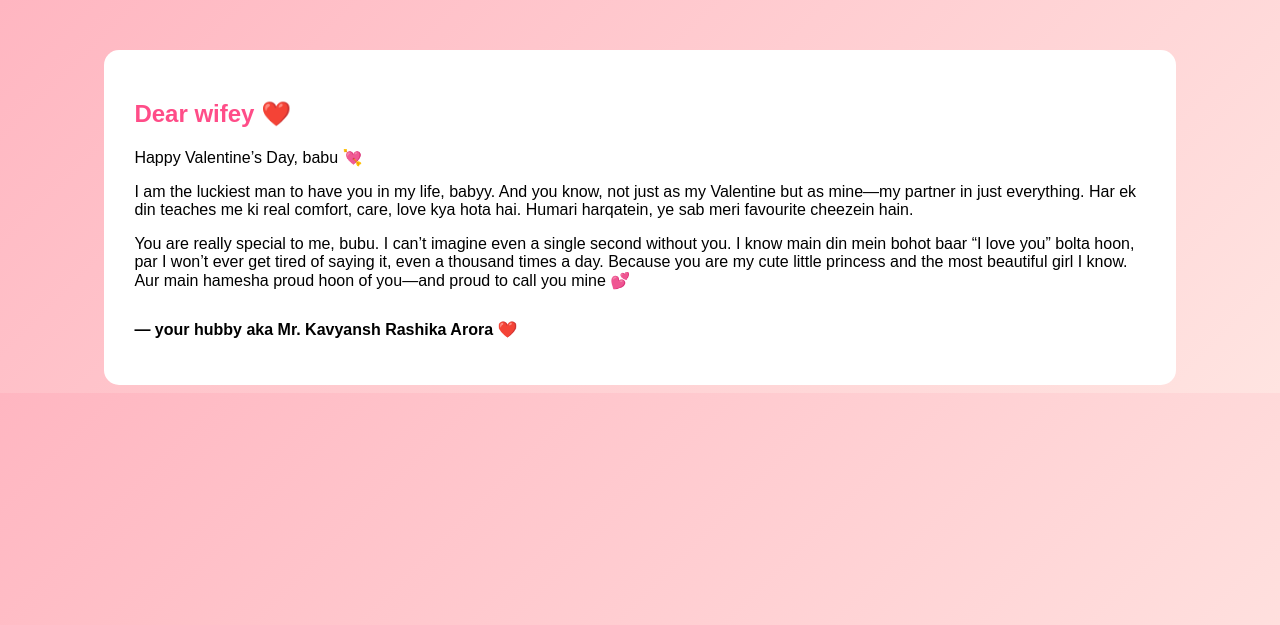
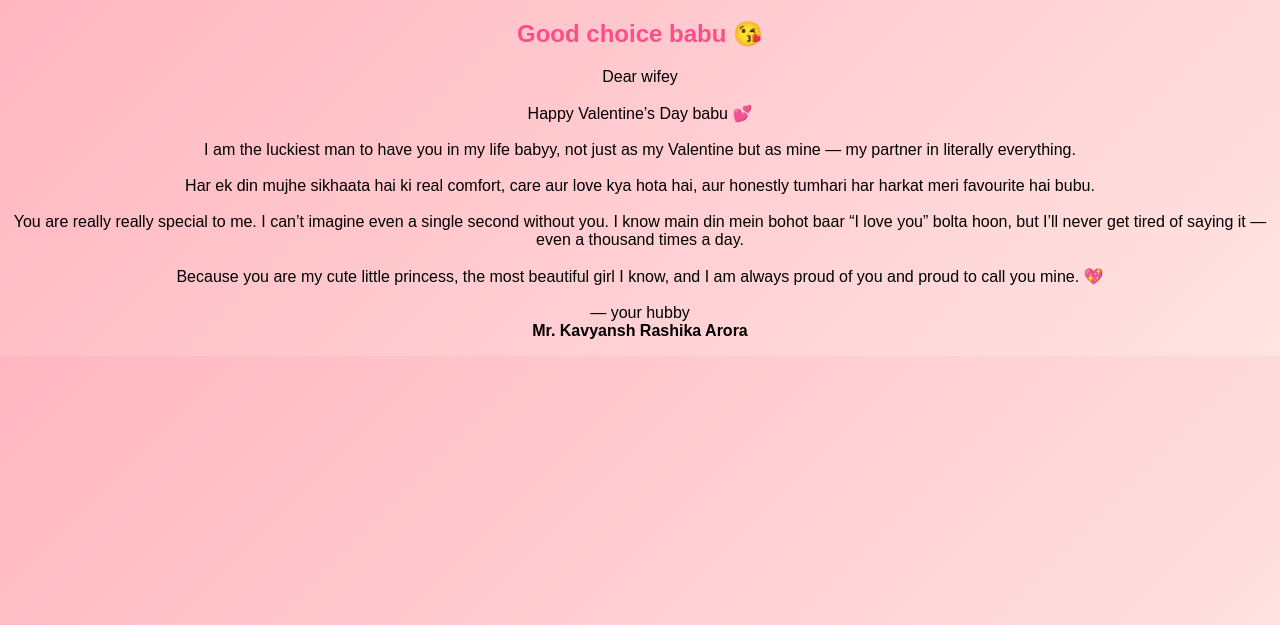
Before and after one commit to kavyansh2720/valentine-site, a Flask app: page /letter in a window 1280 px wide. Shown: the top 625 px of the page. Run offline with Flask 3, Linux system fonts and the light colour scheme.

Commit message:
Revise letter for Valentine's Day
Updated the letter's content and styling for Valentine's Day.

```diff
--- a/templates/letter.html
+++ b/templates/letter.html
@@ -1,33 +1,46 @@
 <!DOCTYPE html>
-<html>
+<html lang="en">
 <head>
-    <title>My Letter 💕</title>
-    <link rel="stylesheet" href="{{ url_for('static', filename='style.css') }}">
+  <meta charset="UTF-8">
+  <title>For My Wifey 💌</title>
+  <link rel="stylesheet" href="/static/style.css">
 </head>
-<body>
 
-<div class="letter">
-    <h2>Dear wifey ❤️</h2>
+<body class="letter-body">
 
-    <p>Happy Valentine’s Day, babu 💘</p>
+  <div class="letter-box">
 
-    <p>
-        I am the luckiest man to have you in my life, babyy. And you know, not just as my Valentine
-        but as mine—my partner in just everything. Har ek din teaches me ki real comfort, care, love
-        kya hota hai. Humari harqatein, ye sab meri favourite cheezein hain.
+    <h2>Good choice babu 😘</h2>
+
+    <p class="letter-text">
+      Dear wifey <br><br>
+
+      Happy Valentine’s Day babu 💕 <br><br>
+
+      I am the luckiest man to have you in my life babyy,
+      not just as my Valentine but as mine — my partner in
+      literally everything. <br><br>
+
+      Har ek din mujhe sikhaata hai ki real comfort, care
+      aur love kya hota hai, aur honestly tumhari har
+      harkat meri favourite hai bubu. <br><br>
+
+      You are really really special to me. I can’t imagine
+      even a single second without you. I know main din
+      mein bohot baar “I love you” bolta hoon, but I’ll
+      never get tired of saying it — even a thousand times
+      a day. <br><br>
+
+      Because you are my cute little princess, the most
+      beautiful girl I know, and I am always proud of you
+      and proud to call you mine. 💖
+      <br><br>
+
+      — your hubby <br>
+      <strong>Mr. Kavyansh Rashika Arora</strong>
     </p>
 
-    <p>
-        You are really special to me, bubu. I can’t imagine even a single second without you.
-        I know main din mein bohot baar “I love you” bolta hoon, par I won’t ever get tired of saying it,
-        even a thousand times a day. Because you are my cute little princess and the most beautiful girl
-        I know. Aur main hamesha proud hoon of you—and proud to call you mine 💕
-    </p>
-
-    <p class="sign">
-        — your hubby aka Mr. Kavyansh Rashika Arora ❤️
-    </p>
-</div>
+  </div>
 
 </body>
 </html>
```
